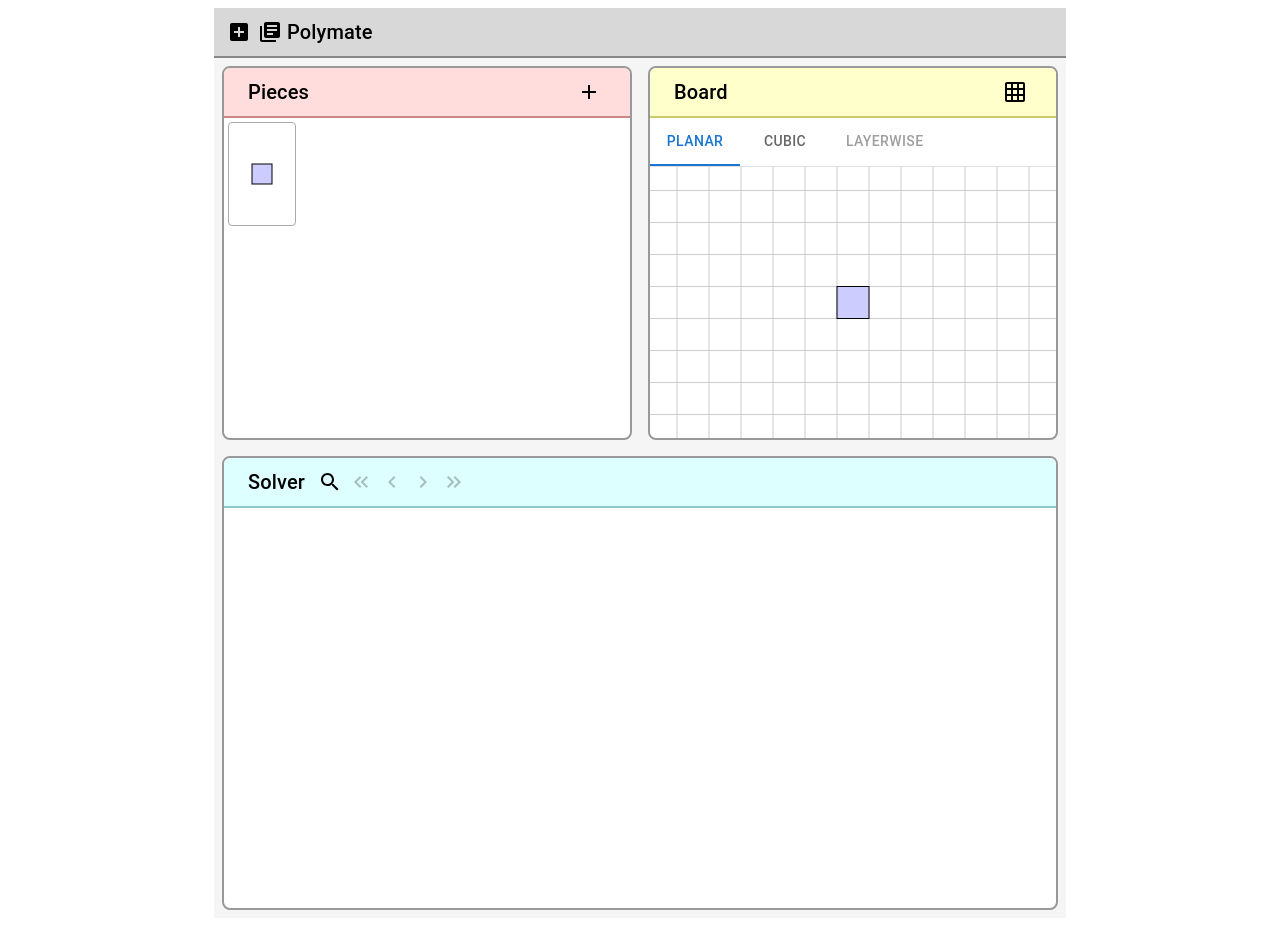
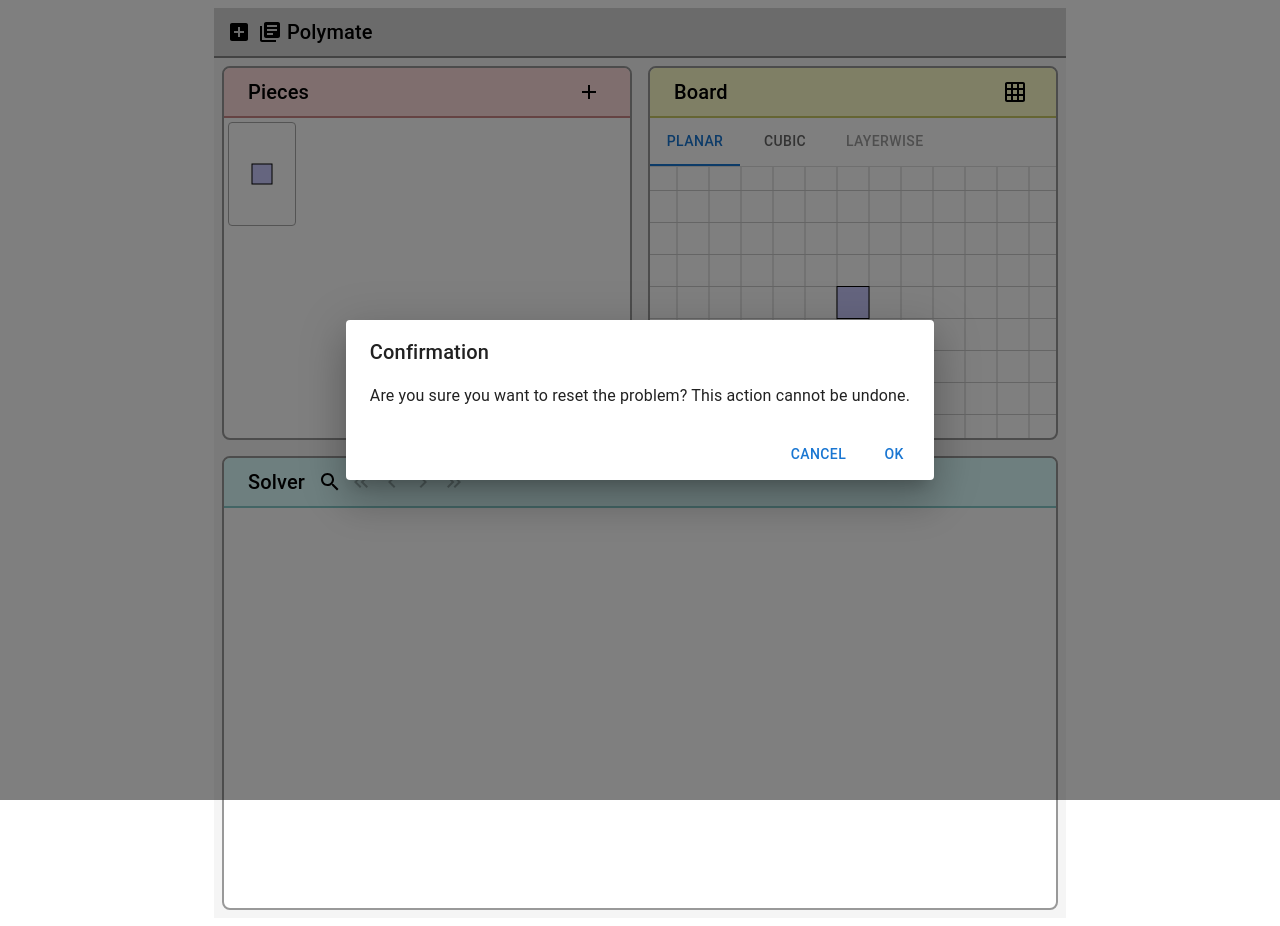
Before and after one commit to semiexp/polymate-ui, a React (Vite) app: page / in a window 1280 px wide. Both pictures are taken after a click on the button 239 px from the left and 32 px from the top of the page. Built offline with nearby package versions, Linux system fonts and the light colour scheme.

Commit message:
confirm before reset

```diff
--- a/src/App.tsx
+++ b/src/App.tsx
@@ -47,8 +47,13 @@ function App() {
     setPresetMenuAnchorEl(null);
   };
 
-  const onNewProblem = () => {
-    // TODO: show confirmation dialog
+  const onNewProblem = async () => {
+    const result = await openDialog(ConfirmationDialog, {
+      message:
+        "Are you sure you want to reset the problem? This action cannot be undone.",
+    });
+
+    if (result !== undefined) {
       setBoard([[[1]]]);
       setPieces([
         {
@@ -57,7 +62,9 @@ function App() {
         },
       ]);
       setShapeEditorGeneration(shapeEditorGeneration ^ 1);
+    }
   };
+
   const onNewBoard = async () => {
     const newBoardShape = await openDialog(PieceEditorDialog, {
       width: board[0][0].length,
@@ -237,4 +244,24 @@ const PieceEditorDialog = (props: {
   );
 };
 
+const ConfirmationDialog = (props: {
+  initialValues: { message: string };
+  close: (values?: { message: string } | undefined) => void;
+}) => {
+  const { initialValues, close } = props;
+
+  return (
+    <AutoMuiDialog>
+      <DialogTitle>Confirmation</DialogTitle>
+      <DialogContent>
+        <Typography>{initialValues.message}</Typography>
+      </DialogContent>
+      <DialogActions>
+        <Button onClick={() => close()}>Cancel</Button>
+        <Button onClick={() => close({ message: "confirmed" })}>OK</Button>
+      </DialogActions>
+    </AutoMuiDialog>
+  );
+};
+
 export default App;
```
Lines whose indentation alone changed are shown as unchanged.
